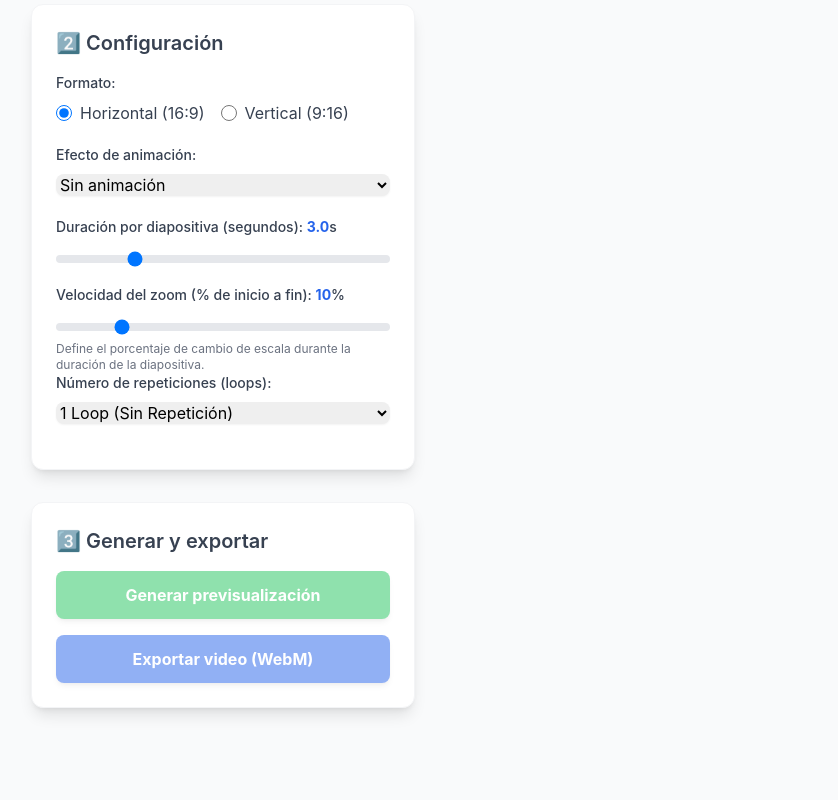
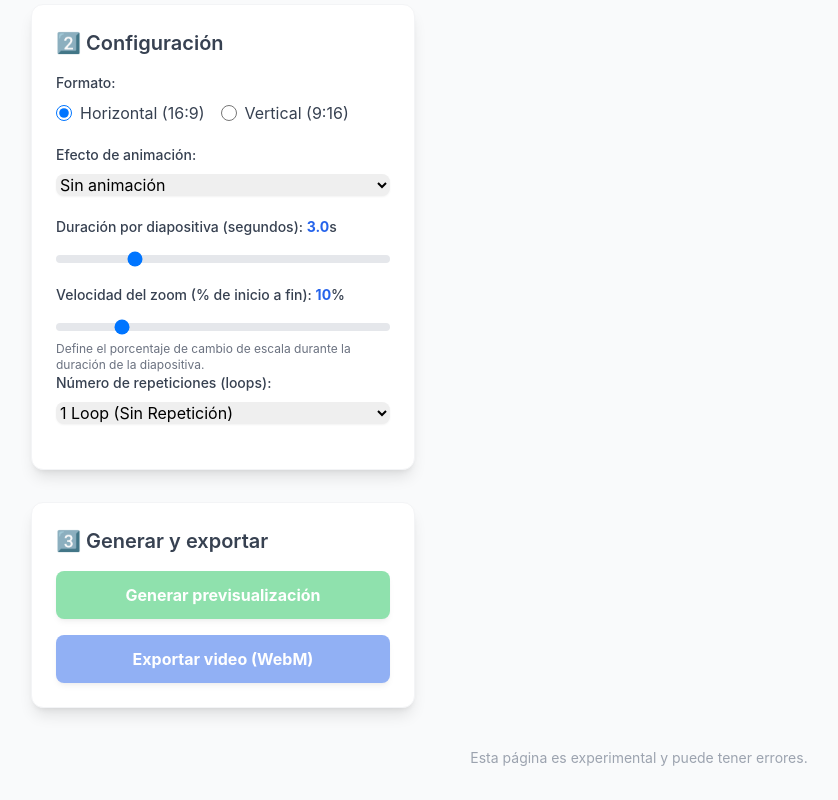
Before and after one commit to celebrepar92/videostar, a plain HTML site: page index.html in a window 1280 px wide. Shown: the part 689-1489 px from the top of the page, without its empty margins (1-839 px from the left). Drawn offline with nearby package versions, Linux system fonts and the light colour scheme.

Commit message:
Update index.html

```diff
--- a/index.html
+++ b/index.html
@@ -175,7 +175,7 @@
         </main>
 
         <footer class="mt-10 text-center text-sm text-gray-400">
-            <p></p>
+            <p>Esta página es experimental y puede tener errores.</p>
         </footer>
     </div>
 
@@ -719,4 +719,5 @@
 
     </script>
 </body>
+
 </html>
```
